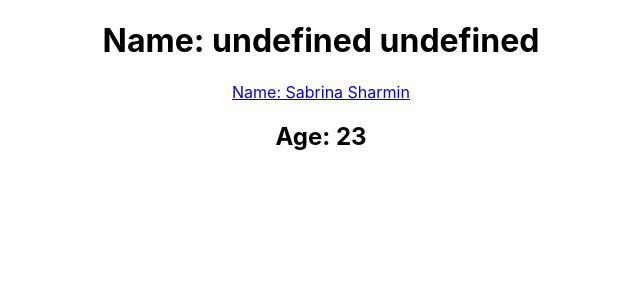
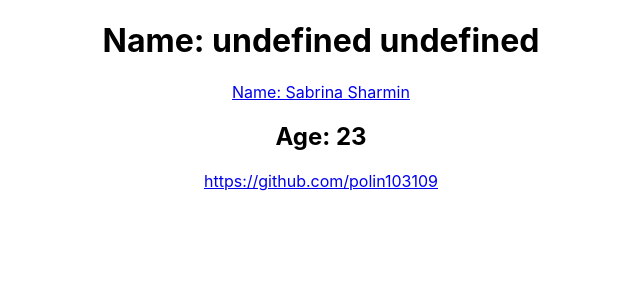
Before and after one commit to polin103109/react-examples, a React (Create React App) app: page / in a window 1280 px wide. Shown: the top 300 px of the page, without its empty margins (319-959 px from the left). Built offline with nearby package versions, Linux system fonts and the light colour scheme.

Commit message:
use consumer

```diff
--- a/src/App.js
+++ b/src/App.js
@@ -1,8 +1,8 @@
 import React, { useEffect, useState } from "react";
 import Profile from "./Profile/Profile";
+import "./App.css";
 import UseContext from "./context/UserContext";
-import "./App.css";
-
+const Url = ({ url }) => <a href={url}>{url}</a>;
 function App() {
   const [user, setUser] = useState();
   useEffect(() => {
@@ -29,6 +29,9 @@ function App() {
       <UseContext.Provider value={user}>
         <Profile />
       </UseContext.Provider>
+      <UseContext.Consumer>
+        {({ url }) => <Url url={url} />}
+      </UseContext.Consumer>
     </div>
   );
 }
--- a/src/Profile/PersonName.jsx
+++ b/src/Profile/PersonName.jsx
@@ -1,5 +1,6 @@
 import React, { useContext } from "react"
 import UseContext from "../context/UserContext"
+
 
 const UserPortfoliolink = () => {
    const {firstname,lastname,url}= useContext(UseContext);
--- a/src/Profile/Profile.jsx
+++ b/src/Profile/Profile.jsx
@@ -12,8 +12,6 @@ return (
 );
 }
 
-
-
 export default function Profile (){
     return <div>
        <PersonName />
--- a/src/context/UserContext.js
+++ b/src/context/UserContext.js
@@ -1,13 +1,13 @@
 import React from "react";
 const UseContext = React.createContext({
-  id: "",
-  firstname: "-------------",
-  lastname: "-------",
-  age: 0,
+  id: "1234",
+  firstname: "Sabrina",
+  lastname: "Sharmin",
+  age: 23,
   address: {
-    country: "",
-    city: "",
+    country: "USA",
+    city: "NY",
   },
-  url: "",
+  url: "https://github.com/polin103109",
 });
 export default UseContext;
```
